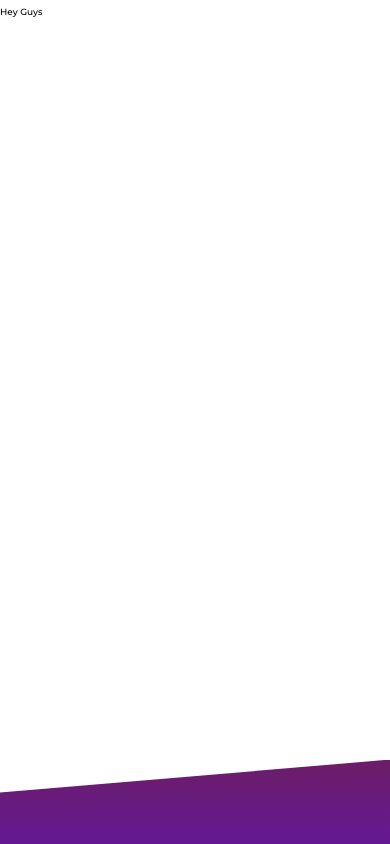
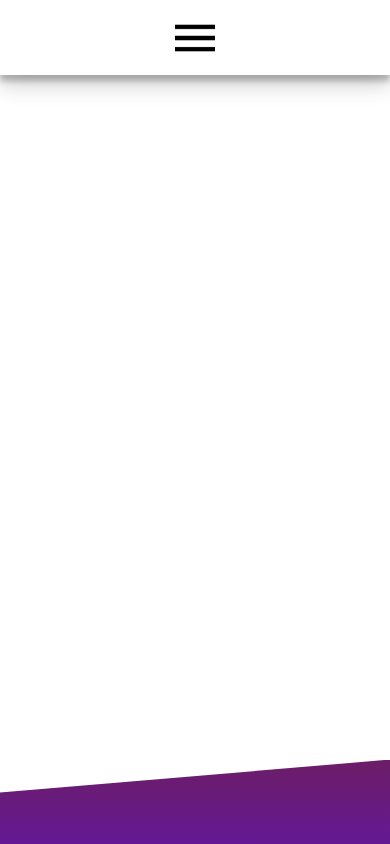
Before and after one commit to Cyrus-0101/GoalActualizr, a plain HTML site: page index.html in a window 390 px wide. Drawn offline with Linux system fonts and the light colour scheme.

Commit message:
Added Responsiveness to menu icon, some variable error will sort it out later.

```diff
--- a/index.html
+++ b/index.html
@@ -9,11 +9,17 @@
     <title>Let's Go!</title>
 </head>
 <body>
-    <h1>Hey Guys</h1>
-    <div id="main">
+    <div id="menu-section">
+        <input type="checkbox" id="menu">
+        <aside id="menu-controller">
+            <label for="menu" class="icon"></label>
+        </aside>
+        <div id="menu-dimmed-bg"></div>
+    </div>
+    <section id="main">
 
 
-    </div>
+    </section>
 
 
 
--- a/sass/_menu_slider.scss
+++ b/sass/_menu_slider.scss
@@ -0,0 +1,61 @@
+#menu-section {
+    input { display: none }
+    color: rgba(var(--text-color), 1);
+}
+
+#menu-controller {
+    //Adjusting Responsiveness issue
+    width: calc(4.5vw + 70px);
+    min-height: 100vh;
+    height: 100%;
+    box-sizing: border-box;
+    flex-shrink: 0;
+    padding-top: 40px;
+    background-image: linear-gradient(rgba(var(--sidebar-gradient-1), 1), rgba(var(--sidebar-gradient-2), 1));
+    box-shadow: 0 10px 20px rgba(var(--shadow-color), .19), 0 6px 6px rgba(var(--shadow-color), .23);
+    transition: transform .1s;
+
+    label {
+        width: 40%;
+        margin: 0 auto;
+        background-position: center;
+        height: 50px;
+        display: block;
+        background-image: url("../images/hamburger.png");
+        background-size: contain;
+        background-repeat: no-repeat;
+    }
+}
+
+#menu-dimmed-bg {
+    transform: translate(-120vw);
+    //Wierd Error
+    // transition: all .8s .2s, color $color-transition-time, background-color $color-transition-time;    background-color: rgba(var(--text-color), .6);
+    z-index: 1;
+    position: fixed;
+    top: 0;
+    min-height: 100vh;
+    width: 100%
+}
+
+@media (max-width: 1100px) {
+
+    #menu-controller {
+        display: flex;
+        align-items: center;
+        width: 100%;
+        min-height: auto;
+        height: 100px;
+        padding-top: 0;
+        label { width: 100px; }
+    }
+
+    #menu-dimmed-bg { transform: translate(0, 120vh); }
+}
+
+@media (max-width: 500px) {
+    #menu-controller {
+        height: 75px;
+        label { height: 40px; }
+    }
+}
```
Also changed, not shown: stylesheets/main.css, 1 other file.
